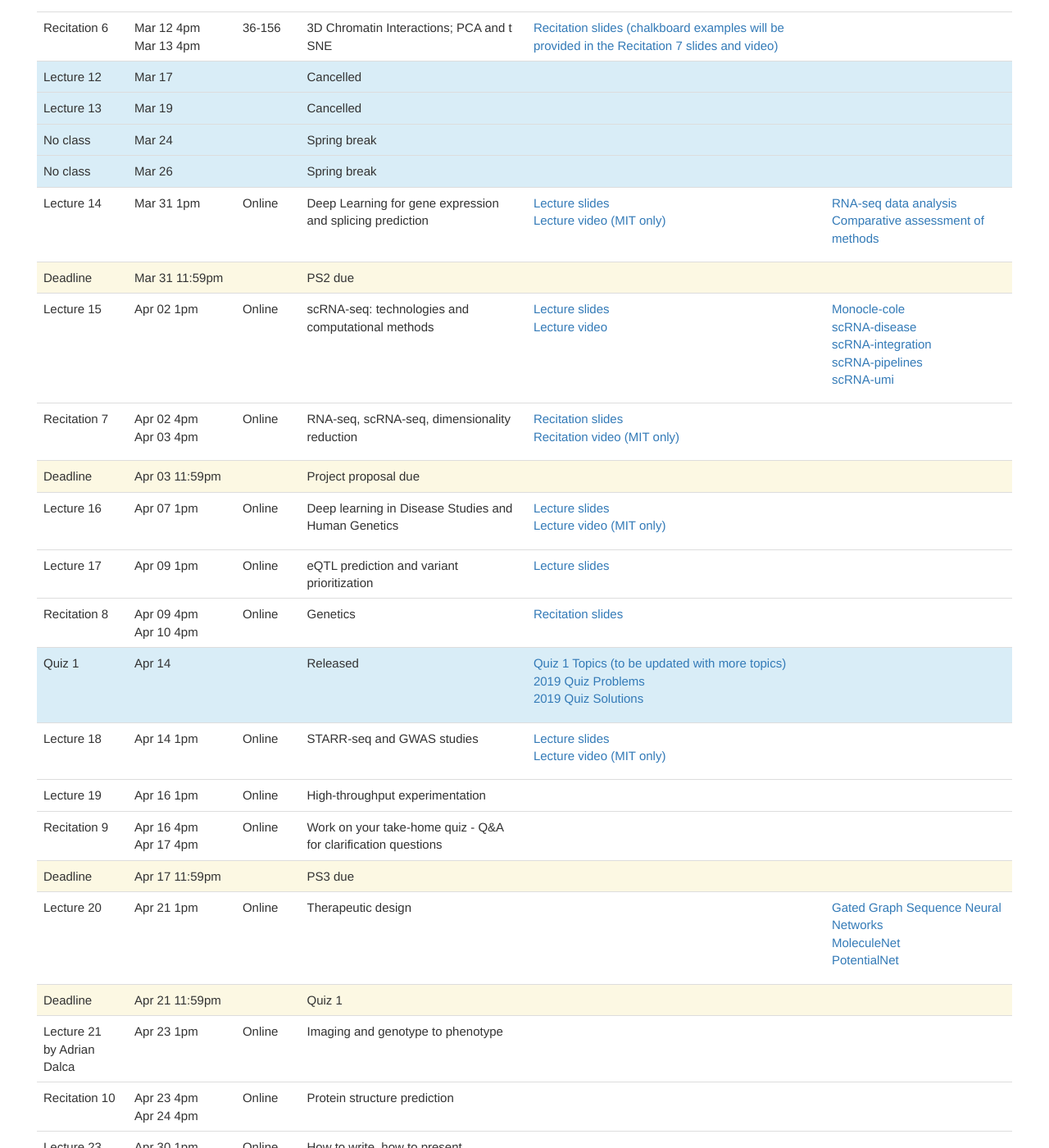
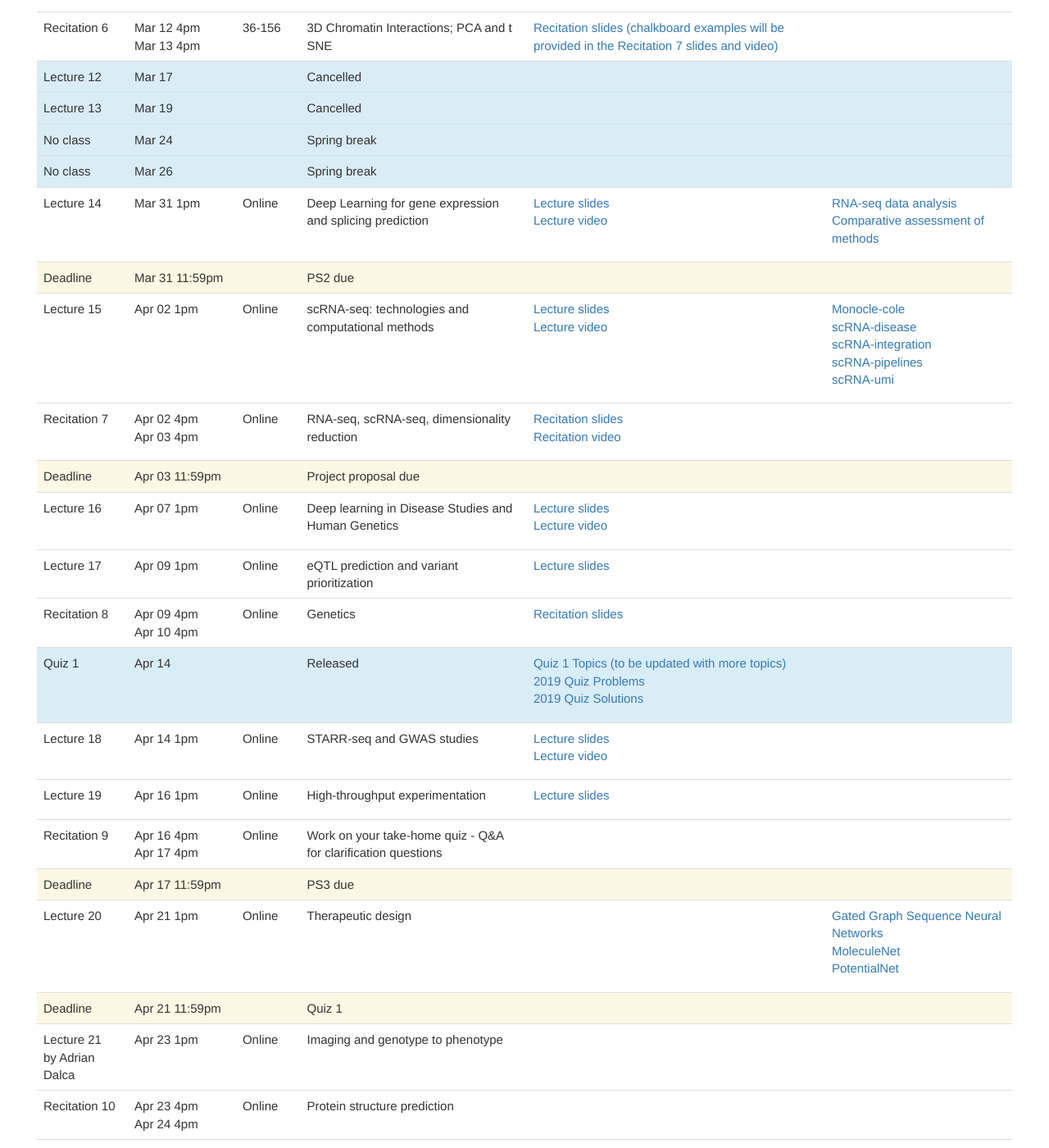
Before and after one commit to mit6874/mit6874.github.io, a Jekyll site: the page built from index.html, in a window 1280 px wide and 1400 px high, scrolled down 2515 px. Shown: the whole window at 82% size. Built offline with Jekyll 4.4.1, drawn with Linux system fonts in a browser that asks for light colours; nearby versions of some CDN libraries.

Commit message:
L19 slides

```diff
--- a/index.html
+++ b/index.html
@@ -399,7 +399,7 @@ layout: default
             <td>
 		        <ul>
                     <li><a href="assets/sp2020/slides/L12_PredictingExpressionSplicing.pdf">Lecture slides</a></li>
-                    <li><a href="https://mit.zoom.us/rec/share/4dQvK6HO23JLZbP2xF_EcZ4CD67feaa81ydL_aBbmhwOYmnG5FX2-_fnLuhCZ8PJ?startTime=1585674395000">Lecture video (MIT only)</a></li>
+                    <li><a href="https://mit.zoom.us/rec/share/4dQvK6HO23JLZbP2xF_EcZ4CD67feaa81ydL_aBbmhwOYmnG5FX2-_fnLuhCZ8PJ?startTime=1585674395000">Lecture video</a></li>
                 </ul>
 	        </td>
             <td>
@@ -447,7 +447,7 @@ layout: default
             <td>
                 <ul>
                     <li><a href="assets/sp2020/recitations/recitation7_slides.pdf">Recitation slides</a></li>
-                    <li><a href="https://mit.zoom.us/rec/share/-8dyDvL180BOf5Xg9VH6dKg7L6-7X6a8gShIqfcKy0bDft70tCa5OClp8ROxj0Gr?startTime=1585944271000">Recitation video (MIT only)</a></li>
+                    <li><a href="https://mit.zoom.us/rec/share/-8dyDvL180BOf5Xg9VH6dKg7L6-7X6a8gShIqfcKy0bDft70tCa5OClp8ROxj0Gr?startTime=1585944271000">Recitation video</a></li>
                 </ul>
             </td>
             <td></td>
@@ -468,7 +468,7 @@ layout: default
             <td>
                 <ul>
                     <li><a href="assets/sp2020/slides/L16_Genetics_1_GWAS.pdf">Lecture slides</a></li>
-                    <li><a href="https://mit.zoom.us/rec/share/-clTcJHL7mhJRoHC932AXv55TpS0X6a8hnUb-PQJyR64ztloCITeHWq9FZucT5Qi?startTime=1586279141000">Lecture video (MIT only)</a></li>
+                    <li><a href="https://mit.zoom.us/rec/share/-clTcJHL7mhJRoHC932AXv55TpS0X6a8hnUb-PQJyR64ztloCITeHWq9FZucT5Qi?startTime=1586279141000">Lecture video</a></li>
                 </ul>
             </td>
             <td>
@@ -523,7 +523,7 @@ layout: default
             <td>
                 <ul>
                     <li><a href="assets/sp2020/slides/L18_MPRA_HiDRA_PerturbSeq2.pdf">Lecture slides</a></li>
-                    <li><a href="https://mit.zoom.us/rec/share/-_YuKe-p_U1LR6vz1X6EXrQKPZ_Geaa81iZMqfELz05PJk5V_rltAT_KLN6QqaAJ?startTime=1586883694000">Lecture video (MIT only)</a></li>
+                    <li><a href="https://mit.zoom.us/rec/share/-_YuKe-p_U1LR6vz1X6EXrQKPZ_Geaa81iZMqfELz05PJk5V_rltAT_KLN6QqaAJ?startTime=1586883694000">Lecture video</a></li>
                 </ul>
             </td>
             <td></td>
@@ -535,6 +535,7 @@ layout: default
             <td>High-throughput experimentation</td>
             <td>
                 <ul>
+                    <li><a href="assets/sp2020/slides/L19_High_Throughput.pdf">Lecture slides</a></li>
                 </ul>
             </td>
             <td></td>
```
Also changed, not shown: 1 other file.
